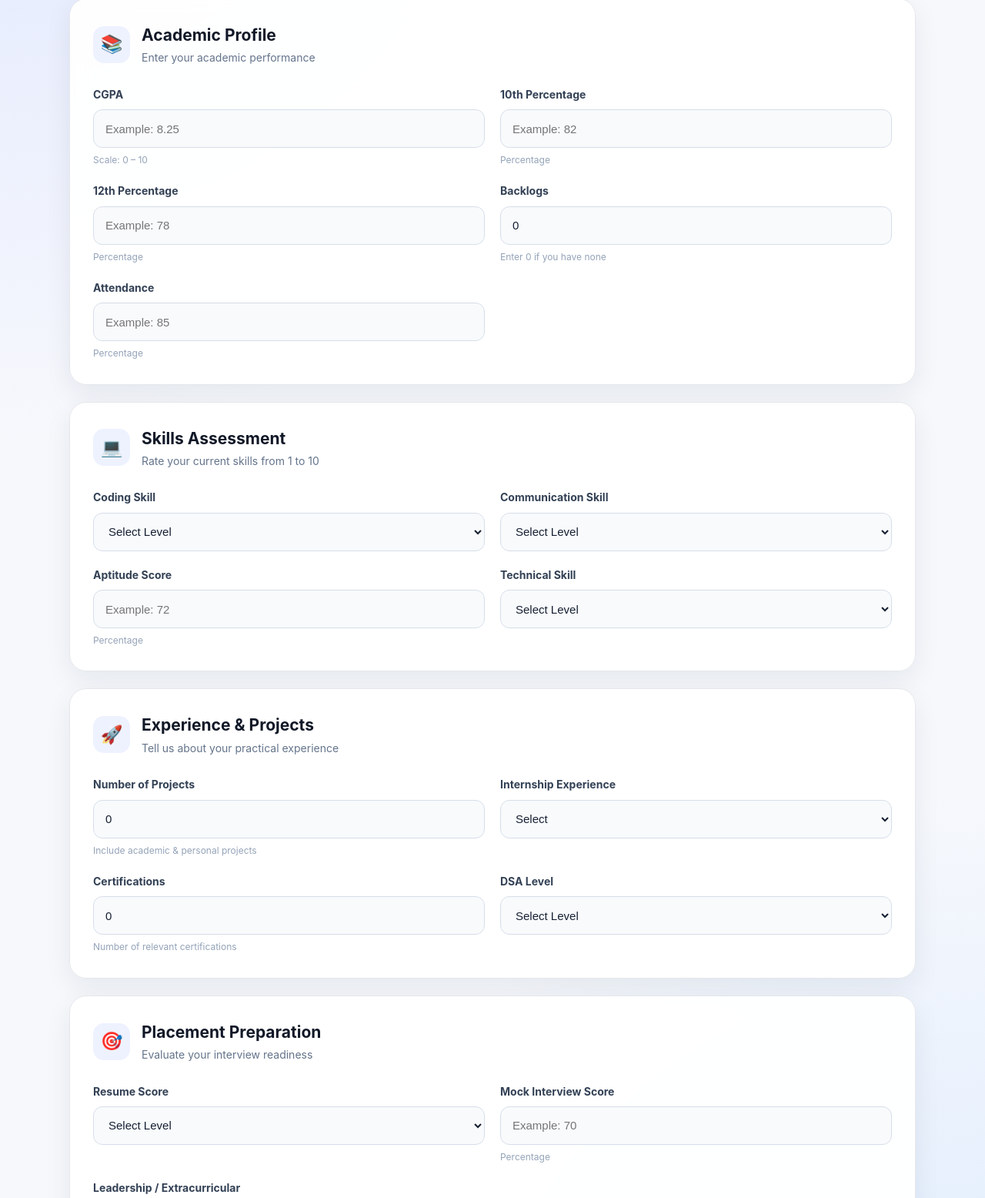
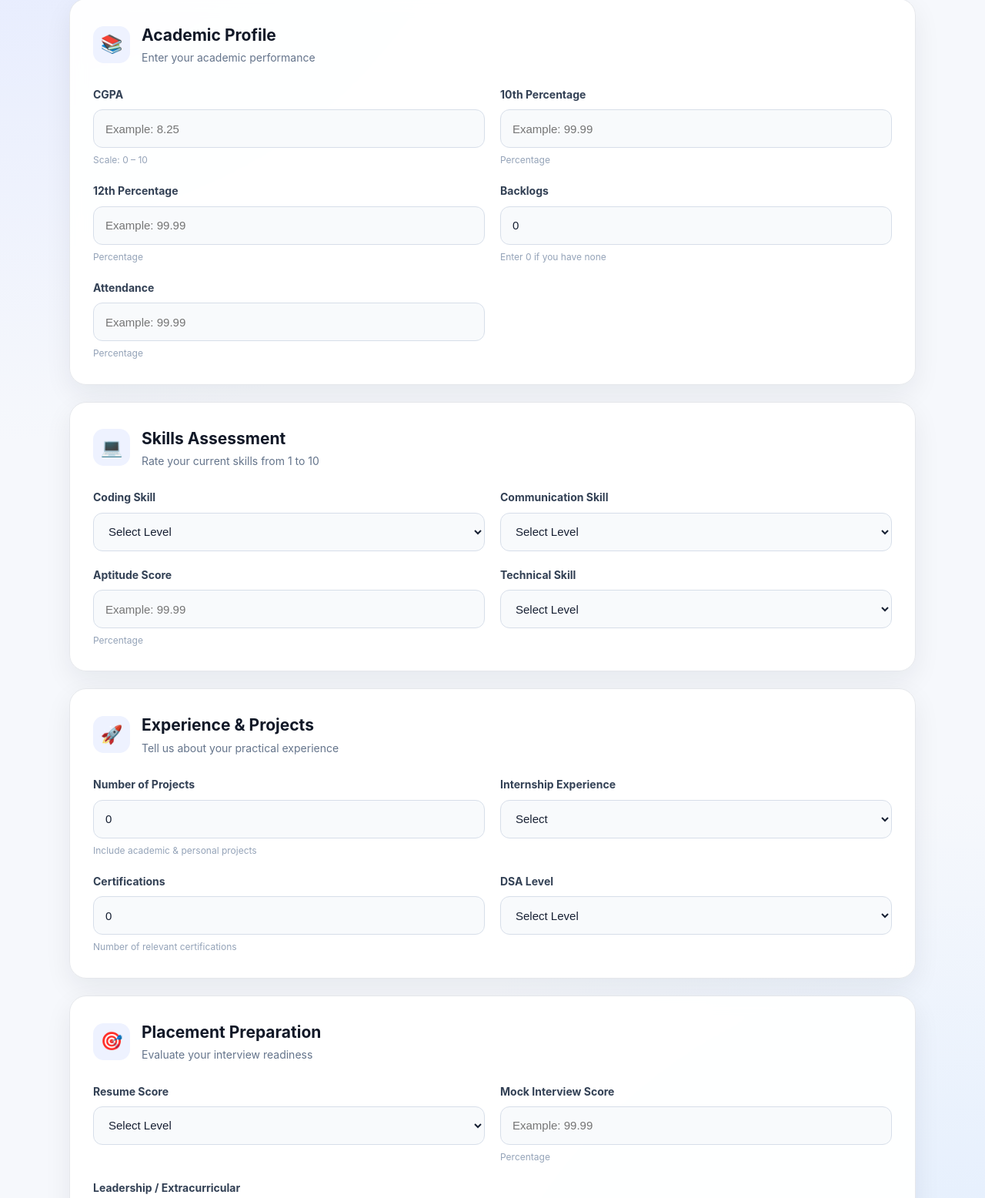
Before and after one commit to badalsinghpatel/students-placement-prediction, a Flask app: page / in a window 1280 px wide. Shown: the part 349-1905 px from the top of the page at 77% size. Run offline with Flask 3, Linux system fonts and the light colour scheme.

Commit message:
Update index.html

```diff
--- a/templates/index.html
+++ b/templates/index.html
@@ -96,7 +96,7 @@
                         min="0"
                         max="100"
                         step="0.01"
-                        placeholder="Example: 82"
+                        placeholder="Example: 99.99"
                         required>
 
                     <small>Percentage</small>
@@ -119,7 +119,7 @@
                         min="0"
                         max="100"
                         step="0.01"
-                        placeholder="Example: 78"
+                        placeholder="Example: 99.99"
                         required>
 
                     <small>Percentage</small>
@@ -163,8 +163,8 @@
                         name="attendance"
                         min="0"
                         max="100"
-                        step="0.1"
-                        placeholder="Example: 85"
+                        step="0.01"
+                        placeholder="Example: 99.99"
                         required>
 
                     <small>Percentage</small>
@@ -276,8 +276,8 @@
                         name="aptitude"
                         min="0"
                         max="100"
-                        step="0.1"
-                        placeholder="Example: 72"
+                        step="0.01"
+                        placeholder="Example: 99.99"
                         required>
 
                     <small>Percentage</small>
@@ -535,8 +535,8 @@
                         name="mock"
                         min="0"
                         max="100"
-                        step="0.1"
-                        placeholder="Example: 70"
+                        step="0.01"
+                        placeholder="Example: 99.99"
                         required>
 
                     <small>
```
